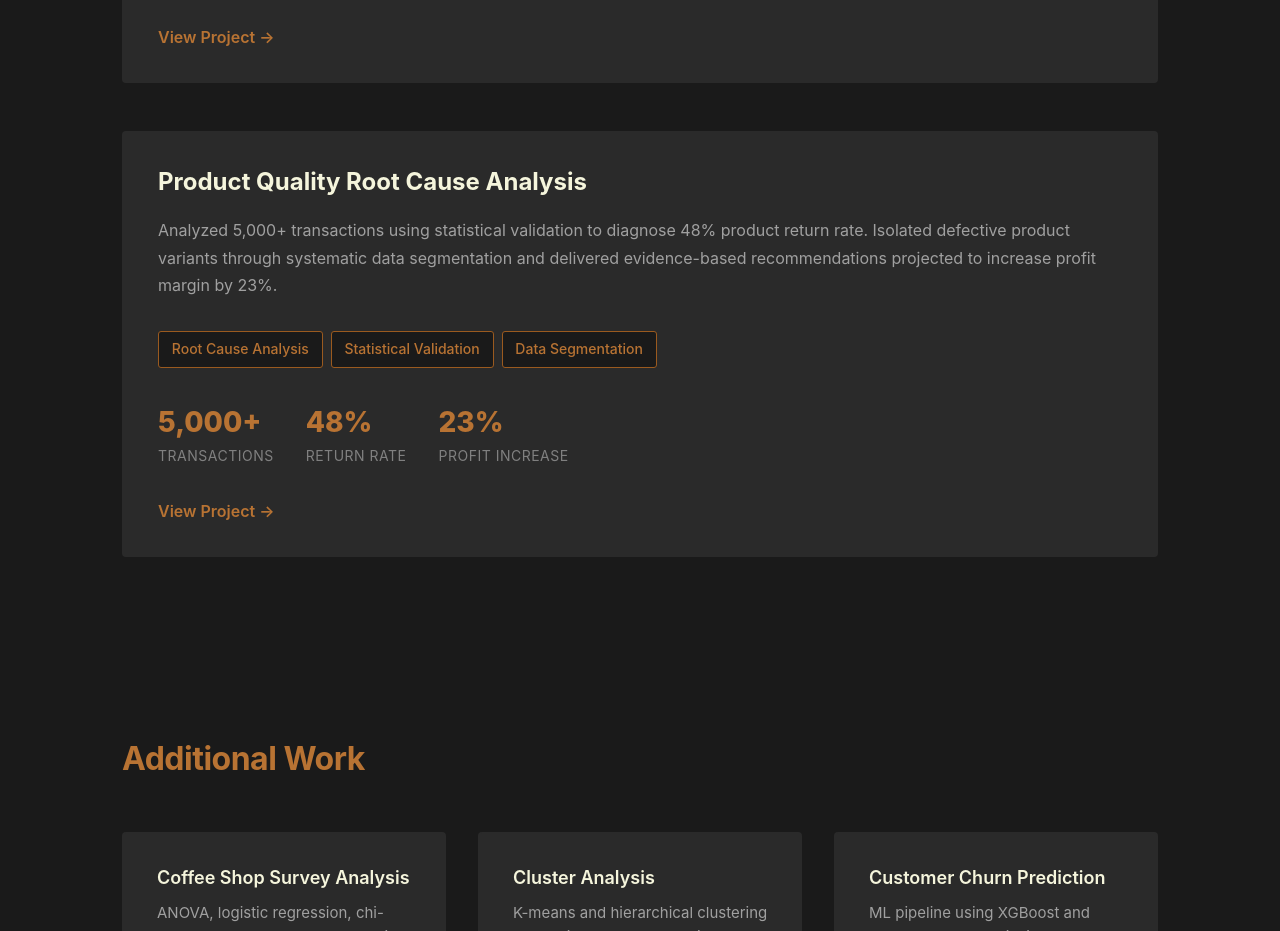
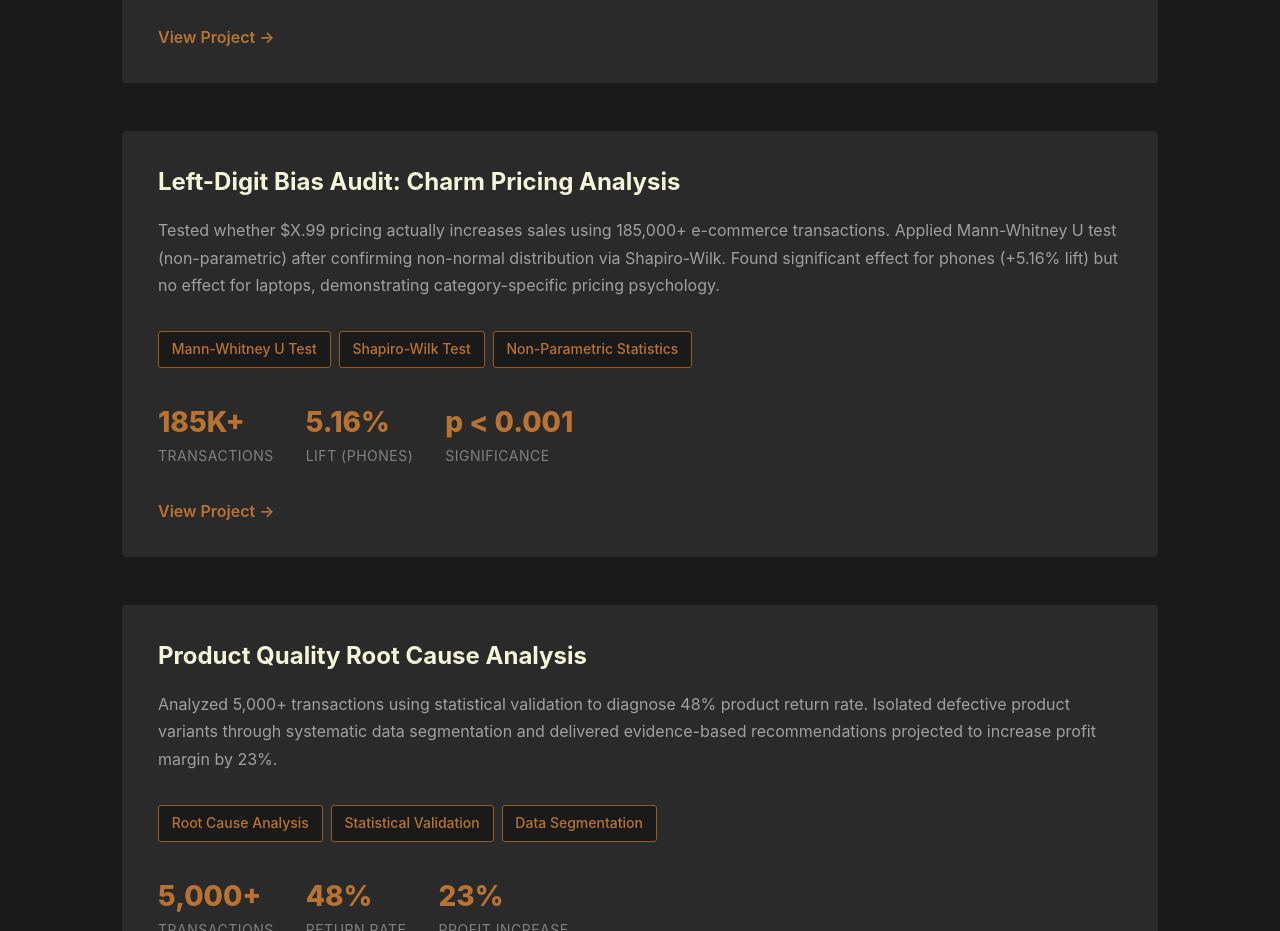
Before and after one commit to Rem598/Stats-work, a plain HTML site: page index.html in a window 1280 px wide. Shown: the part 1300-2231 px from the top of the page. Drawn offline with Linux system fonts and the light colour scheme.

Commit message:
Update index.html

```diff
--- a/index.html
+++ b/index.html
@@ -70,6 +70,31 @@
                     </div>
                 </div>
                 <a href="https://github.com/Rem598" target="_blank" class="project-link">View Project →</a>
+            </div>
+
+            <div class="project-card">
+                <h3>Left-Digit Bias Audit: Charm Pricing Analysis</h3>
+                <p class="project-desc">Tested whether $X.99 pricing actually increases sales using 185,000+ e-commerce transactions. Applied Mann-Whitney U test (non-parametric) after confirming non-normal distribution via Shapiro-Wilk. Found significant effect for phones (+5.16% lift) but no effect for laptops, demonstrating category-specific pricing psychology.</p>
+                <div class="project-meta">
+                    <span class="method">Mann-Whitney U Test</span>
+                    <span class="method">Shapiro-Wilk Test</span>
+                    <span class="method">Non-Parametric Statistics</span>
+                </div>
+                <div class="project-stats">
+                    <div class="stat">
+                        <span class="stat-number">185K+</span>
+                        <span class="stat-label">Transactions</span>
+                    </div>
+                    <div class="stat">
+                        <span class="stat-number">5.16%</span>
+                        <span class="stat-label">Lift (Phones)</span>
+                    </div>
+                    <div class="stat">
+                        <span class="stat-number">p < 0.001</span>
+                        <span class="stat-label">Significance</span>
+                    </div>
+                </div>
+                <a href="https://github.com/Rem598/Left_digit_bias_audit" target="_blank" class="project-link">View Project →</a>
             </div>
 
             <div class="project-card">
```
